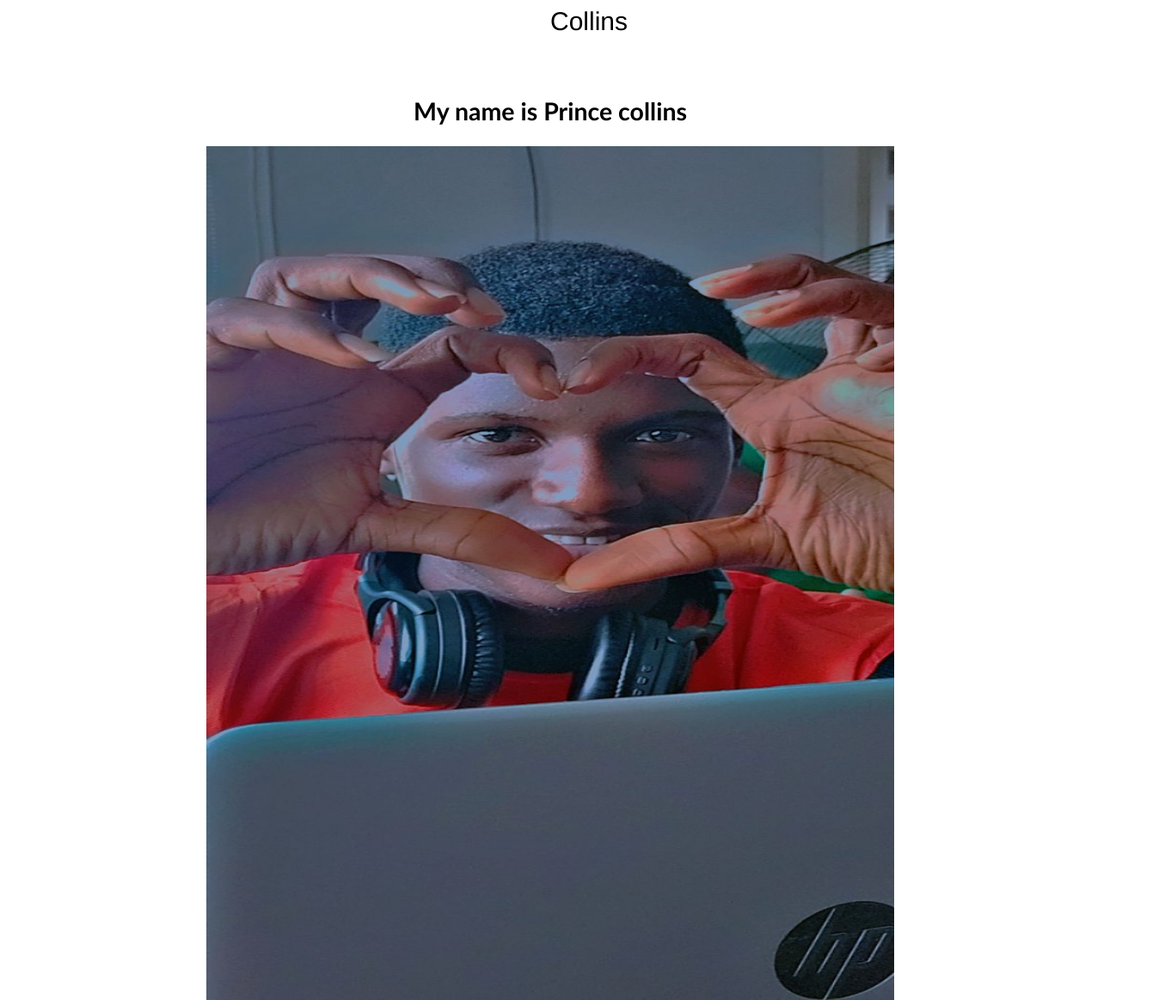
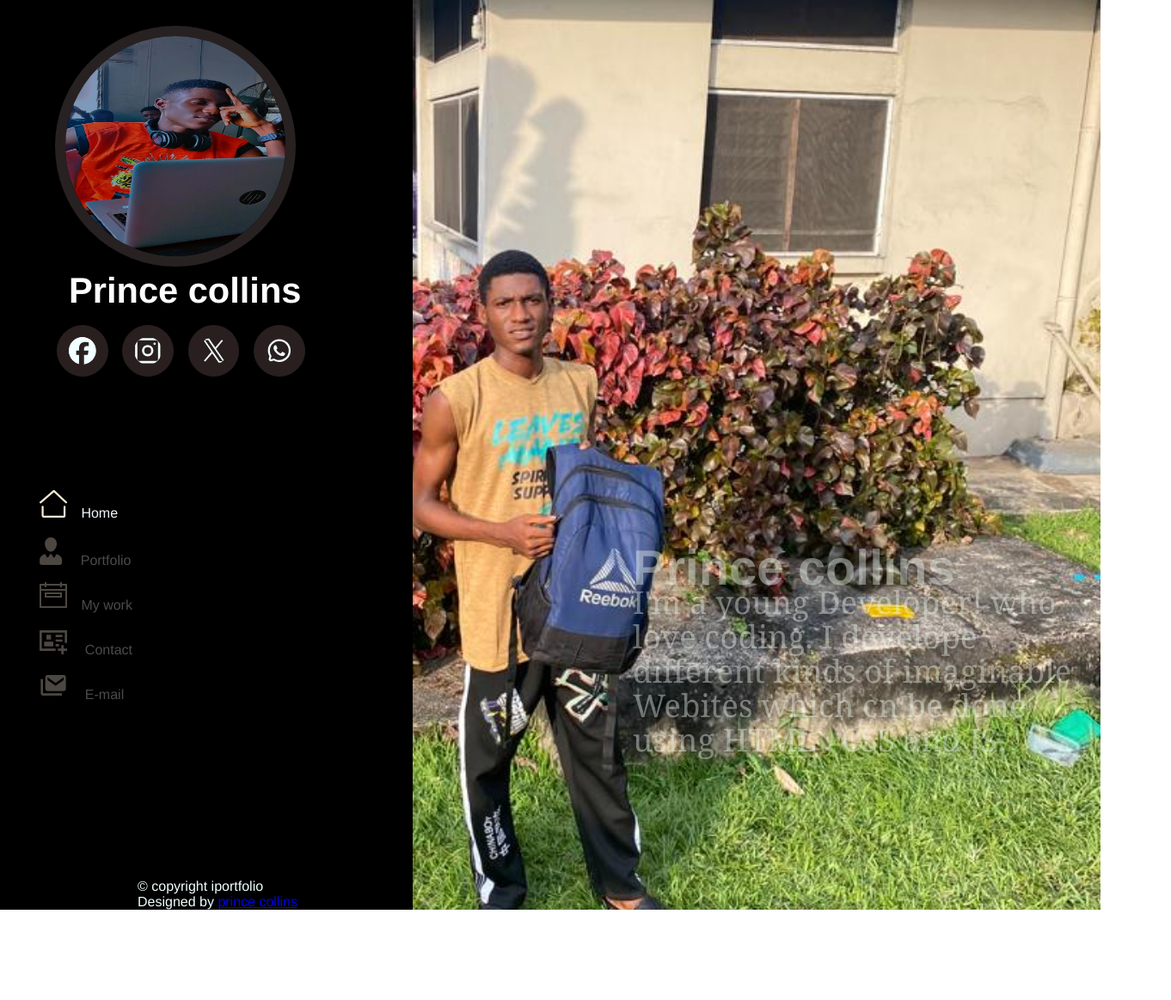
Before and after one commit to Prince-collins/portfolio, a plain HTML site: page index.html in a window 1280 px wide. Shown: the top 1163 px of the page at 86% size, 1362 px wide, since content can reach past the window. After the commit the page ends 1058 px from the top, so only its background shows below. Drawn offline with Linux system fonts and the light colour scheme.

Commit message:
updated portfolio website

```diff
--- /dev/null
+++ b/CSS/main.css
@@ -0,0 +1,246 @@
+@import url(/CSS/reset.css);
+:root{
+    --default-font:'Franklin Gothic Medium', 'Arial Narrow', Arial, sans-serif;
+    --primary-color: #2374EE;
+}
+body{
+    background: url(/img/IMG-20231124-WA0034\(1\).jpg);
+    background-position: center;
+    background-size: cover;
+    background-repeat: no-repeat;
+}
+
+/* .BIM img{ */
+    /* zoom:43%; */
+    /* opacity:0.8 ; */
+/* } */
+
+aside {
+    align-items: center;
+    background-color: #000000;
+    margin-top: 0;
+    margin-right:50rem;
+    margin-bottom: 0;
+}
+
+.Vicky img{
+   width: 16rem;
+   height: 16rem;
+   border: solid #272121 12px;
+   border-radius: 180px;
+   margin-left: 4rem;
+   margin-top: 30px;
+}
+
+/* Image effect */
+
+.Vicky img:hover{
+   border: none;
+   width: 17rem;
+   height: 18rem;
+}
+.Vicky h1{
+    font-family: var(--default-font);
+    font-weight: 900;
+    font-size: 2.6rem;
+    color: #ffff;
+    margin-left: 5rem;
+}
+
+.inform{
+    margin-left: 50px;
+}
+
+.inform svg{
+    color: azure;
+    font-size: 2rem;
+    align-items: center;
+    margin-bottom: 8rem;
+    margin-top: 1rem;
+}
+
+.img1 {
+    margin-left: 1rem;
+    border: #272121 1px solid;
+    background-color: #2a1f1f;
+    padding: 0.8rem;
+    border-radius: 6rem;
+    /* width: 4rem; */
+    /* height: 3.9rem; */
+}
+
+.img2 {
+    margin-left: 0.8rem;
+    border: #272121 1px solid;
+    background-color: #2a1f1f;
+    padding: 0.8rem;
+    border-radius: 6rem;
+    /* width: 4rem; */
+    /* height: 3.9rem; */
+}
+
+.img3 {
+    margin-left: 0.8rem;
+    border: #272121 1px solid;
+    background-color: #2a1f1f;
+    padding: 0.8rem;
+    border-radius: 6rem;
+    /* width: 4rem; */
+    /* height: 3.9rem; */
+}
+
+.img4 {
+    margin-left: 0.8rem;
+    border: #272121 1px solid;
+    background-color: #2a1f1f;
+    padding: 0.8rem;
+    border-radius: 6rem;
+    /* width: 4rem; */
+    /* height: 3.9rem; */
+}
+
+.about_me {
+    margin-left: 1.9rem;
+    font-family: var(--default-font);
+}
+
+.about_me a {
+    text-decoration: none;
+    color: aliceblue;
+}
+
+.about_me svg {
+    color: antiquewhite;
+    font-size: 2rem;
+}
+
+.about_1 {
+    margin-left: 1rem;
+    margin-bottom: 1.2rem;
+}
+
+.about_2  {
+    margin-left: 1rem;
+    margin-bottom: 1rem;
+    opacity: 0.3;
+}
+
+.about_3 {
+    margin-left: 1rem;
+    margin-bottom: 1rem;
+    opacity: 0.3;
+}
+
+.about_4 {
+    margin-left: 1rem;
+    margin-bottom: 1rem;
+    opacity: 0.3;
+}
+
+.about_5 {
+    margin-left: 1rem;
+    margin-bottom: 1.2rem;
+    opacity: 0.3;
+}
+
+.about_me span{
+    margin-left: 1rem;
+    margin-bottom: 40px;
+    /* margin: 23px; */
+}
+/* styling Portfolio */
+
+                   /* portfolio */
+
+.bbb{
+    font-family: var(--default-font);
+    font-size: 1.4rem;
+    color: #f1f9fbf6;
+    position: center;
+    margin-right: 6rem;
+}
+
+.bbb h2 {
+    font-size: 3rem;
+    margin-left: 13rem;
+    text-align: left;
+}
+
+.bbb p {
+    text-align: right;
+    margin-left: 5rem;
+
+}
+
+.odd svg{
+   font-size: 2.9rem;
+   color:white ;
+   margin-left: 2rem;
+}
+
+.odd button{
+   text-decoration: none;
+   background-color: var(--primary-color);
+   color: #ffff;
+   font-family: var(--default-font);
+   font-size: 1.5rem;
+   border-radius: 15px 0;
+   opacity: 0.4;
+}
+
+.tex{
+    margin-bottom: 0;
+    margin-top: 6rem;
+}
+
+.tex p {
+    font-family: var(--default-font);
+    color: azure;
+    margin-left: 10rem;
+    /* margin-top: 4rem */
+}
+
+        /* effect */
+.inform svg:hover {
+    font-size: 1.8rem;
+    color: var(--primary-color);
+}
+
+.about_me span:hover{
+    font-size: 2rem;
+    text-decoration: underline;
+}
+
+/* main section */
+
+.send{
+    position: absolute;
+    top: 80%;
+    right: 2px;
+    margin-left: 46rem;
+}
+
+.main {
+    font-family: var(--default-font);
+    color: rgb(242, 251, 243);
+    line-height: 2.5rem;
+}
+
+.main p{
+    font-size: 2.3rem;
+    font-family: Georgia, 'Times New Roman', Times, serif;
+    opacity: 0.4;
+}
+
+.main h1 {
+    font-size: 3.6rem;
+    opacity: 0.4;
+}
+   /* main effect */
+.main h1:hover{
+    text-decoration: underline;
+    opacity: 0.8;
+}
+.main p:hover{
+    opacity: 0.8;
+}
--- /dev/null
+++ b/CSS/reset.css
@@ -0,0 +1,4 @@
+
+  * {
+    margin: 0;
+  }
--- a/CSS/style.css
+++ /dev/null
@@ -1,29 +0,0 @@
-.odd{
-    text-align: center;
-    font-size: 19px;
-    font-family: 'Gill Sans', 'Gill Sans MT', Calibri, 'Trebuchet MS', sans-serif;
-    margin: 70px;
-}
-.san{
-    font-size: 30px;
-    font-family: 'Franklin Gothic Medium', 'Arial Narrow', Arial, sans-serif;
-    font-weight: 300;
-    padding: 50%;
-}
-p{
-    font-weight: 700;
-}
-h2{
-    font-weight: 900;
-    font-size: 30px;
-}
-img{
-    width: 800px;
-    height: 1000px;
-}
-footer{
-    background-color: black;
-    color: aliceblue;
-    padding: 50px;
-    margin-right: 0;
-}
--- a/index.html
+++ b/index.html
@@ -4,59 +4,63 @@
     <meta charset="UTF-8">
     <meta name="viewport" content="width=device-width, initial-scale=1.0">
     <!--External CSS-->
-    <link rel="stylesheet" href="CSS/style.css">
+    <link rel="stylesheet" href="CSS/main.css">
     <title>collins</title>
 </head>
 <body>
     <!--Header-->
-    <header class="">
-        <!--brand-->
-        <span class="san">Collins</span>
-        <!--Navigation-->
-        <nav>
+    <header>
 
-        </nav>
     </header>
+    <main>
 
-    <!--main content-->
-    <main class="text">
-        <!--introductory section-->
-        <section class="odd">
-            <!--intro title-->
-            <h1>My name is Prince collins</h1>
-            <!--my picture-->
-            <img src="img/Snapchat-2039968713.jpg" alt="collins ">
-        </section>
-        <!--About me-->
-        <section class="odd">
-            <h2>About Me</h2>
+    </main>
+    <!--side content-->
+    <aside class="Call">
+        <div class="Vicky">
+            <img src="img/Snapchat-1251759885.jpg" alt="kk">
+            <h1>Prince collins</h1>
+        </div>
+            <div class="inform">
+                <a href="https://www.facebook.com/profile.php?id=100087232824705"><svg class="img1" xmlns="http://www.w3.org/2000/svg" width="1em" height="1em" viewBox="0 0 24 24"><path fill="currentColor" d="M9.101 23.691v-7.98H6.627v-3.667h2.474v-1.58c0-4.085 1.848-5.978 5.858-5.978c.401 0 .955.042 1.468.103a8.68 8.68 0 0 1 1.141.195v3.325a8.623 8.623 0 0 0-.653-.036a26.805 26.805 0 0 0-.733-.009c-.707 0-1.259.096-1.675.309a1.686 1.686 0 0 0-.679.622c-.258.42-.374.995-.374 1.752v1.297h3.919l-.386 2.103l-.287 1.564h-3.246v8.245C19.396 23.238 24 18.179 24 12.044c0-6.627-5.373-12-12-12s-12 5.373-12 12c0 5.628 3.874 10.35 9.101 11.647"/></svg></a>
+                <a href=""><svg class="img2" xmlns="http://www.w3.org/2000/svg" width="1em" height="1em" viewBox="0 0 24 24"><g fill="currentColor"><path fill-rule="evenodd" d="M12 7a5 5 0 1 0 0 10a5 5 0 0 0 0-10m-3 5a3 3 0 1 0 6 0a3 3 0 0 0-6 0" clip-rule="evenodd"/><path d="M18 5a1 1 0 1 0 0 2a1 1 0 0 0 0-2"/><path fill-rule="evenodd" d="M5 1a4 4 0 0 0-4 4v14a4 4 0 0 0 4 4h14a4 4 0 0 0 4-4V5a4 4 0 0 0-4-4zm14 2H5a2 2 0 0 0-2 2v14a2 2 0 0 0 2 2h14a2 2 0 0 0 2-2V5a2 2 0 0 0-2-2" clip-rule="evenodd"/></g></svg></a>
 
-            <p>I'm a web Develope and a technical writer who loves creating beautiful, responsive web apps by writing clean codes that is easy to maintain <br> I graduated from Nekon secondary school in the year 2023 as a computer student. Since My life I have been a lover of computer programming and I love coding and I send my old life and time coding.</p>
-        </section>
-        <section class="odd">
-            <h2>My work</h2>
-            <p>I develope different kinds of imaginable Websites<br>which can be done using HTML,CSS and JS</p>
-            <a href=""></a>
-        </section>
-        <!--contact-->
-        <section class="odd">
-            <h2>Contact Me</h2>
-            <span>call me with:</span>
-            <span>08032356726</span>
-            <h3>Email</h3>
-            <p>collinsprine331@gmail.com</p>
-        </section>
-    </main>
-
-    <!--footer-->
+                <a href=""><svg class="img3" xmlns="http://www.w3.org/2000/svg" width="1em" height="1em" viewBox="0 0 16 16"><path fill="currentColor" d="M9.294 6.928L14.357 1h-1.2L8.762 6.147L5.25 1H1.2l5.31 7.784L1.2 15h1.2l4.642-5.436L10.751 15h4.05zM7.651 8.852l-.538-.775L2.832 1.91h1.843l3.454 4.977l.538.775l4.491 6.47h-1.843z"/></svg></a>
+                <a href=""><svg class="img4" xmlns="http://www.w3.org/2000/svg" width="1em" height="1em" viewBox="0 0 24 24"><path fill="currentColor" d="M19.05 4.91A9.816 9.816 0 0 0 12.04 2c-5.46 0-9.91 4.45-9.91 9.91c0 1.75.46 3.45 1.32 4.95L2.05 22l5.25-1.38c1.45.79 3.08 1.21 4.74 1.21c5.46 0 9.91-4.45 9.91-9.91c0-2.65-1.03-5.14-2.9-7.01m-7.01 15.24c-1.48 0-2.93-.4-4.2-1.15l-.3-.18l-3.12.82l.83-3.04l-.2-.31a8.264 8.264 0 0 1-1.26-4.38c0-4.54 3.7-8.24 8.24-8.24c2.2 0 4.27.86 5.82 2.42a8.183 8.183 0 0 1 2.41 5.83c.02 4.54-3.68 8.23-8.22 8.23m4.52-6.16c-.25-.12-1.47-.72-1.69-.81c-.23-.08-.39-.12-.56.12c-.17.25-.64.81-.78.97c-.14.17-.29.19-.54.06c-.25-.12-1.05-.39-1.99-1.23c-.74-.66-1.23-1.47-1.38-1.72c-.14-.25-.02-.38.11-.51c.11-.11.25-.29.37-.43s.17-.25.25-.41c.08-.17.04-.31-.02-.43s-.56-1.34-.76-1.84c-.2-.48-.41-.42-.56-.43h-.48c-.17 0-.43.06-.66.31c-.22.25-.86.85-.86 2.07c0 1.22.89 2.4 1.01 2.56c.12.17 1.75 2.67 4.23 3.74c.59.26 1.05.41 1.41.52c.59.19 1.13.16 1.56.1c.48-.07 1.47-.6 1.67-1.18c.21-.58.21-1.07.14-1.18s-.22-.16-.47-.28"/></svg></a>
+            </div>
+        <div class="about_me">
+            <div class="about_1">
+                <svg xmlns="http://www.w3.org/2000/svg" width="1em" height="1em" viewBox="0 0 20 20"><path fill="currentColor" d="M18.178 11.373a.7.7 0 0 1 .7.7v5.874c.027.812-.071 1.345-.434 1.68c-.338.311-.828.4-1.463.366H3.144C2.5 19.961 2 19.7 1.768 19.173c-.154-.347-.226-.757-.226-1.228v-5.873a.7.7 0 0 1 1.4 0v5.873c0 .232.026.42.07.562l.036.098l-.003-.01c.001-.013.03-.008.132-.002h13.84c.245.014.401 0 .456-.001l.004-.001c-.013-.053.012-.27 0-.622v-5.897a.7.7 0 0 1 .701-.7M10.434 0c.264 0 .5.104.722.297l8.625 8.139a.7.7 0 1 1-.962 1.017l-8.417-7.944l-9.244 7.965a.7.7 0 0 1-.915-1.06L9.689.277l.086-.064c.214-.134.428-.212.66-.212"/></svg><a href=""><span>Home</span></a>
+            </div>
+            <div class="about_2">
+                <svg xmlns="http://www.w3.org/2000/svg" width="0.84em" height="1em" viewBox="0 0 20 24"><path fill="currentColor" d="M18.845 17.295a7.436 7.436 0 0 0-4.089-2.754l-.051-.011l-1.179 1.99a1.003 1.003 0 0 1-1 1c-.55 0-1-.45-1.525-1.774v-.032a1.25 1.25 0 1 0-2.5 0v.033v-.002c-.56 1.325-1.014 1.774-1.563 1.774a1.003 1.003 0 0 1-1-1l-1.142-1.994A7.47 7.47 0 0 0 .67 17.271l-.014.019a4.475 4.475 0 0 0-.655 2.197v.007c.005.15 0 .325 0 .5v2a2 2 0 0 0 2 2h15.5a2 2 0 0 0 2-2v-2c0-.174-.005-.35 0-.5a4.522 4.522 0 0 0-.666-2.221l.011.02zM4.5 5.29c0 2.92 1.82 7.21 5.25 7.21c3.37 0 5.25-4.29 5.25-7.21v-.065a5.25 5.25 0 1 0-10.5 0v.068z"/></svg> <a href="/main.html"><span>Portfolio</span></a>
+            </div>
+            <div class="about_3">
+                <svg xmlns="http://www.w3.org/2000/svg" width="1em" height="1em" viewBox="0 0 2048 2048"><path fill="currentColor" d="M1664 128h384v1792H0V128h384V0h128v128h1024V0h128zM384 256H128v256h1792V256h-256v128h-128V256H512v128H384zM128 1792h1792V640H128zm256-640V768h1280v384zm128-256v128h1024V896z"/></svg><a href=""><span>My work</span></a>
+            </div>
+            <div class="about_4">
+                <svg xmlns="http://www.w3.org/2000/svg" width="1em" height="1em" viewBox="0 0 24 24"><path fill="currentColor" d="M2 3h22v11h-2V5H2v14h12v2H0V3zm8 4H6v4h4zm-6 6h8v4H4zm16-6h-6v2h6zm-6 4h6v2h-6zm3 4h-3v2h3zm4 6v3h-2v-3h-3v-2h3v-3h2v3h3v2z"/></svg> <a href=""><span>Contact</span></a>
+            </div>
+            <div class="about_5">
+                <svg xmlns="http://www.w3.org/2000/svg" width="1em" height="1em" viewBox="0 0 24 24"><path fill="currentColor" d="M3 21q-.825 0-1.412-.587T1 19V6.5h2V19h16.5v2zm4-4q-.825 0-1.412-.587T5 15V5q0-.825.588-1.412T7 3h14q.825 0 1.413.588T23 5v10q0 .825-.587 1.413T21 17zm7-4.7l7-4.875V5l-7 4.85L7 5v2.425z"/></svg> <a href=""><span>E-mail</span></a>
+            </div>
+        </div>
+        <br>
+        <br>
+        <br>
+         <br>
+         <br>
+         <!--footer-->
     <footer class="tex">
-        <!--summary-->
-        <section class="odd">
-          <p>Thanks for visiting my website</p>
-        </section>
-       <div>
-
-       </div>
+         <p>&copy copyright iportfolio</p>
+         <p>Designed by <a href="https://www.facebook.com/profile.php?id=100087232824705">prince collins</a></p>
     </footer>
+    </aside>
+    <section class="send">
+        <main class="main">
+           <h1>Prince collins</h1>
+           <p>I'm a young Developer! who love coding. I develope different kinds of imaginable Webites which cn be done using HTML , CSS and JS.</p>
+        </main>
+    </section>
 </body>
 </html>
```
Also changed, not shown: CSS/project.html (deleted, +0 -20 lines), main.html (added, +20 -0 lines), project.html (added, +16 -0 lines), img/IMG-20231124-WA0028.jpg (added), img/IMG-20231124-WA0029.jpg (added), img/IMG-20231124-WA0031.jpg (added), img/IMG-20231124-WA0034(1).jpg (added), img/IMG-20231124-WA0034.jpg (added), img/IMG-20231124-WA0035.jpg (added), img/IMG-20231124-WA0037.jpg (added), img/Snapchat-1251759885.jpg (added), 1 other file.
